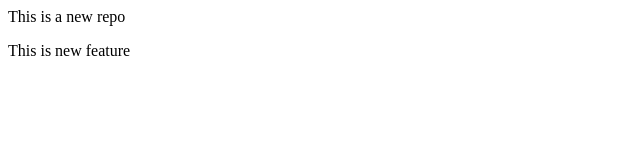
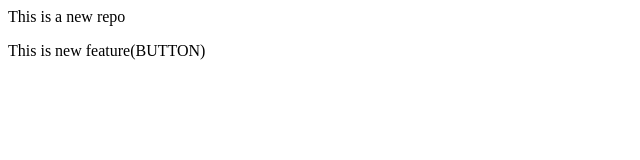
Before and after one commit to Sumanmaharana99/localRepo, a plain HTML site: page index.html in a window 1280 px wide. Shown: the full height of the page, 0-640 px from the left. Drawn offline with Linux system fonts and the light colour scheme.

```diff
--- a/index.html
+++ b/index.html
@@ -1,2 +1,2 @@
 <p>This is a new repo</p>
-<p>This is new feature</p>
+<p>This is new feature(BUTTON)</p>
```
